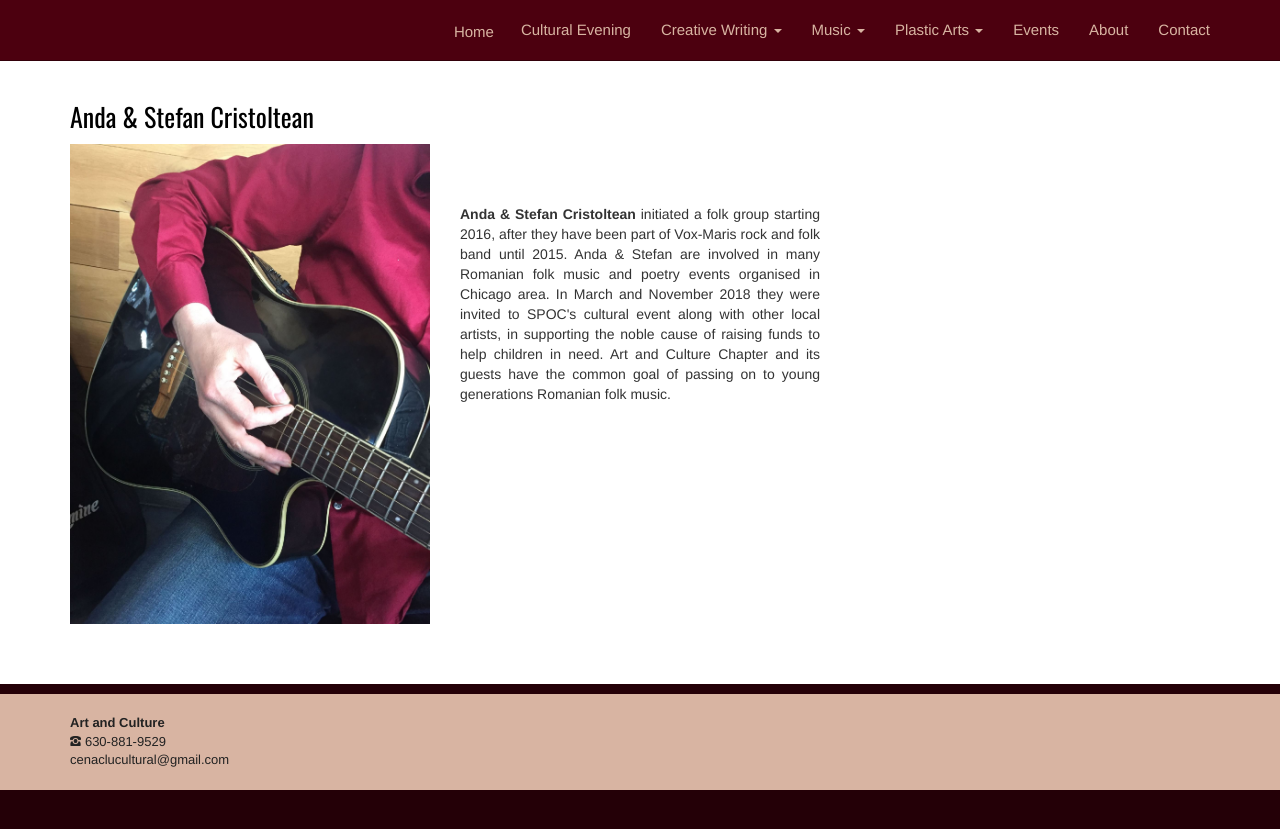
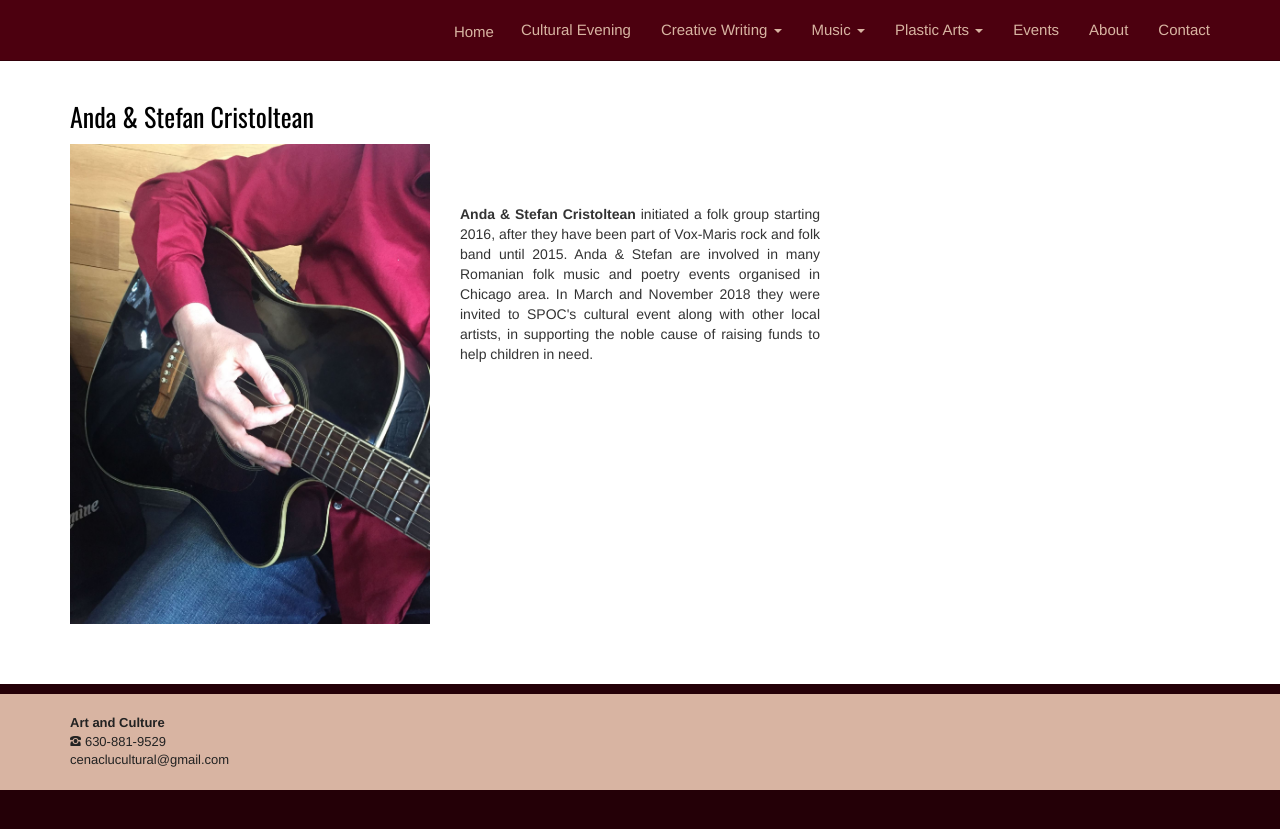
Before and after one commit to adrianth/culteve, a Jekyll site: the page built from en/music/anda-si-stefan.md, in a window 1280 px wide. Shown: the top 829 px of the page. Built offline with Jekyll 4.4.1, drawn with Linux system fonts in a browser that asks for light colours.

Commit message:
Children

```diff
--- a/en/music/anda-si-stefan.md
+++ b/en/music/anda-si-stefan.md
@@ -21,7 +21,7 @@ title: Anda & Stefan Cristoltean
 
             <p style="text-align: justify">
             <strong>Anda & Stefan Cristoltean</strong> initiated a folk group starting 2016, after they have been part of Vox-Maris rock and folk band until 2015.
-             Anda & Stefan are involved in many Romanian folk music and poetry events organised in Chicago area. In March and November 2018 they were invited to SPOC's cultural event along with other local artists, in supporting the noble cause of raising funds to help children in need. Art and Culture Chapter and its guests have the common goal of passing on to young generations Romanian folk music.
+             Anda & Stefan are involved in many Romanian folk music and poetry events organised in Chicago area. In March and November 2018 they were invited to SPOC's cultural event along with other local artists, in supporting the noble cause of raising funds to help children in need.
              </p>
         </div>
     </div>
```
